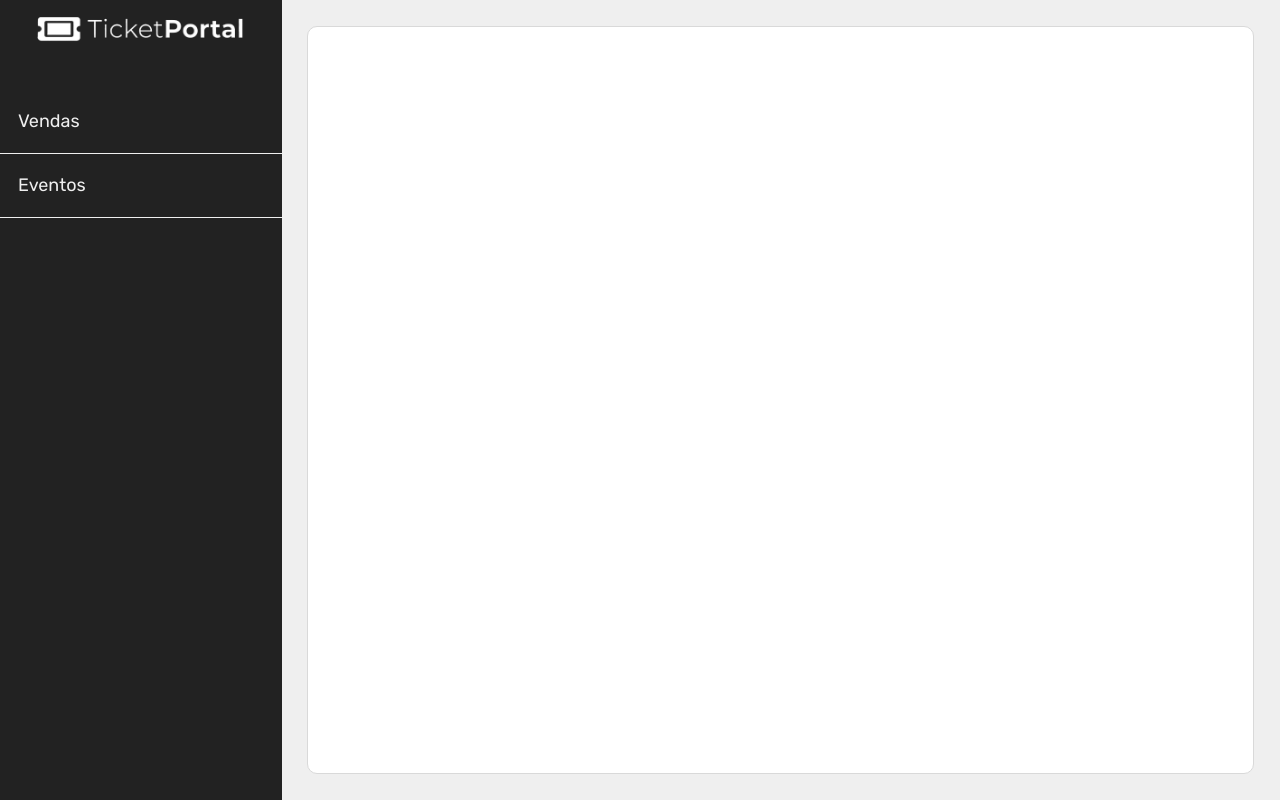
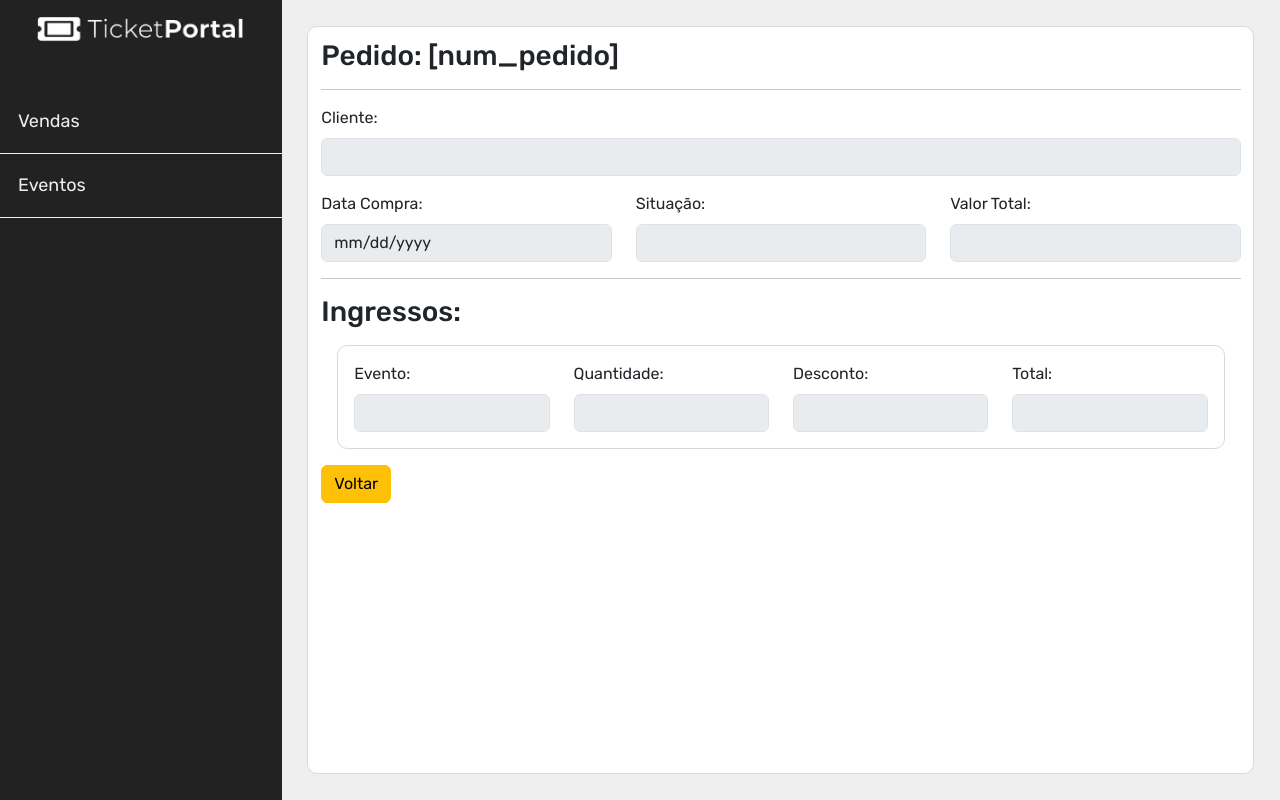
Before and after one commit to felipevendrami/ticketportal.painel.com.br, a React (Create React App) app: page /vendas/pedido in a window 1280 px wide. Built offline with nearby package versions, Linux system fonts and the light colour scheme.

Commit message:
Tipo ingresso; Vendas;

```diff
--- a/src/App.js
+++ b/src/App.js
@@ -6,6 +6,8 @@ import VendasList from "./pages/VendasList";
 import EventosList from "./pages/EventosList";
 import TipoIngressoList from "./pages/TipoIngressoList";
 import NovoEvento from "./pages/NovoEvento";
+import NovoTipoIngresso from "./pages/NovoTipoIngresso";
+import Pedido from "./pages/Pedido";
 
 function App() {
   return (
@@ -25,8 +27,14 @@ function App() {
           <Route exact path="/eventos/novo_evento">
             <NovoEvento />
           </Route>
-          <Route exact path="/eventos/tipo_ticket">
+          <Route exact path="/eventos/tipo_ingresso">
             <TipoIngressoList />
+          </Route>
+          <Route exact path="/eventos/tipo_ingresso/novo_tipo_ingresso">
+            <NovoTipoIngresso />
+          </Route>
+          <Route exact path="/vendas/pedido">
+            <Pedido />
           </Route>
         </Container>
       </Switch>
--- /dev/null
+++ b/src/components/layout/PedidoItem.jsx
@@ -0,0 +1,55 @@
+import styles from "./PedidoItem.module.css";
+import Col from "react-bootstrap/Col";
+import Form from "react-bootstrap/Form";
+import Row from "react-bootstrap/Row";
+
+function PedidoItem() {
+  return (
+    <div className={styles.item}>
+      <Row>
+        <Form.Group as={Col}>
+          <Form.Label>Evento:</Form.Label>
+          <Form.Control
+            name="evento"
+            id="evento"
+            type="text"
+            disabled
+            readOnly
+          />
+          </Form.Group>
+          <Form.Group as={Col}>
+          <Form.Label>Quantidade:</Form.Label>
+          <Form.Control
+            name="quantidade"
+            id="quantidade"
+            type="text"
+            disabled
+            readOnly
+          />
+          </Form.Group>
+          <Form.Group as={Col}>
+          <Form.Label>Desconto:</Form.Label>
+          <Form.Control
+            name="desconto"
+            id="desconto"
+            type="text"
+            disabled
+            readOnly
+          />
+          </Form.Group>
+          <Form.Group as={Col}>
+          <Form.Label>Total:</Form.Label>
+          <Form.Control
+            name="total"
+            id="total"
+            type="text"
+            disabled
+            readOnly
+          />
+          </Form.Group>
+      </Row>
+    </div>
+  );
+}
+
+export default PedidoItem;
--- /dev/null
+++ b/src/components/layout/PedidoItem.module.css
@@ -0,0 +1,6 @@
+.item{
+    margin: 1em;
+    padding: 1em;
+    border-radius: 10px;
+    border: 1px #d9d9d9 solid;
+}
--- a/src/pages/EventosList.jsx
+++ b/src/pages/EventosList.jsx
@@ -8,15 +8,15 @@ function EventosList() {
     <>
       <h3>Seus Eventos</h3>
       <hr />
-      <div className={styles.div_acoes}>
+      <div>
         <Link to="/eventos/novo_evento">
           <Button variant="success">Novo Evento</Button>{" "}
         </Link>
         <Button variant="primary">Alterar Evento</Button>{" "}
         <Button variant="info">Visualizar Evento</Button>{" "}
         <Button variant="danger">Excluir Evento</Button>{" "}
-        <Link to="/eventos/tipo_ticket">
-          <Button variant="secondary">Tickets</Button>{" "}
+        <Link to="/eventos/tipo_ingresso">
+          <Button variant="secondary">Ingressos</Button>{" "}
         </Link>
       </div>
       <hr />
--- /dev/null
+++ b/src/pages/NovoTipoIngresso.jsx
@@ -0,0 +1,89 @@
+import { Link } from "react-router-dom";
+import Button from "react-bootstrap/Button";
+import Col from "react-bootstrap/Col";
+import Form from "react-bootstrap/Form";
+import Row from "react-bootstrap/Row";
+
+function NovoTipoIngresso() {
+  return (
+    <>
+      <h3>Novo Lote</h3>
+      <hr />
+      <Form>
+      <Row className="mb-3">
+          <Form.Group as={Col} controlId="formGridEvento">
+            <Form.Label>Evento:</Form.Label>
+            <Form.Control
+              name="evento"
+              id="evento"
+              type="text"
+              required
+              disabled
+            />
+          </Form.Group>
+        </Row>
+        <Row className="mb-3">
+          <Form.Group as={Col} controlId="formGridTituloIngresso">
+            <Form.Label>Titulo Ingresso:</Form.Label>
+            <Form.Control
+              name="titulo_ingresso"
+              id="titulo_ingresso"
+              type="text"
+              minLength={3}
+              maxLength={100}
+              required
+            />
+          </Form.Group>
+          <Form.Group as={Col} controlId="formGridNumeroLote">
+            <Form.Label>Número Lote:</Form.Label>
+            <Form.Control
+              name="num_lote"
+              id="num_lote"
+              type="number"
+              required
+            />
+          </Form.Group>
+          <Form.Group as={Col} controlId="formGridQuantidade">
+            <Form.Label>Quantidade Ingressos:</Form.Label>
+            <Form.Control
+              name="qnt_ingressos"
+              id="qnt_ingressos"
+              type="number"
+              required
+            />
+          </Form.Group>
+        </Row>
+        <Row className="mb-3">
+          <Form.Group as={Col} controlId="formGridValor">
+            <Form.Label>Valor (R$):</Form.Label>
+            <Form.Control
+              name="valor"
+              id="valor"
+              type="text"
+              placeholder="Insira valor monetário"
+              required
+            />
+          </Form.Group>
+          <Form.Group as={Col} controlId="formGridNumeroDesconto">
+            <Form.Label>Desconto (R$):</Form.Label>
+            <Form.Control
+              name="desconto"
+              id="desconto"
+              type="text"
+              placeholder="Insira valor monetário"
+              required
+            />
+          </Form.Group>
+        </Row>
+        <Link to="/eventos/tipo_ingresso">
+          <Button variant="warning">Voltar</Button>{" "}
+        </Link>
+        <Button variant="success" type="submit">
+          Confirmar
+        </Button>
+      </Form>
+    </>
+  );
+}
+
+export default NovoTipoIngresso;
--- /dev/null
+++ b/src/pages/Pedido.jsx
@@ -0,0 +1,69 @@
+import { Link } from "react-router-dom";
+import Button from "react-bootstrap/Button";
+import Col from "react-bootstrap/Col";
+import Form from "react-bootstrap/Form";
+import Row from "react-bootstrap/Row";
+import PedidoItem from "../components/layout/PedidoItem";
+
+function Pedido() {
+  return (
+    <>
+      <h3>Pedido: [num_pedido]</h3>
+      <hr />
+      <Row className="mb-3">
+        <Form.Group as={Col} controlId="formGridCliente">
+          <Form.Label>Cliente:</Form.Label>
+          <Form.Control
+            name="cliente"
+            id="cliente"
+            type="text"
+            disabled
+            readOnly
+          />
+        </Form.Group>
+      </Row>
+      <Row className="mb-3">
+      <Form.Group as={Col} controlId="formGridData">
+            <Form.Label>Data Compra:</Form.Label>
+            <Form.Control
+              name="data_compra"
+              id="data_compra"
+              type="date"
+              disabled
+              readOnly
+            />
+          </Form.Group>
+          <Form.Group as={Col} controlId="formGridSituacao">
+            <Form.Label>Situação:</Form.Label>
+            <Form.Control
+              name="situacao"
+              id="situacao"
+              type="text"
+              disabled
+              readOnly
+            />
+          </Form.Group>
+          <Form.Group as={Col} controlId="formGridValorTotal">
+            <Form.Label>Valor Total:</Form.Label>
+            <Form.Control
+              name="valor_total"
+              id="valor_total"
+              type="text"
+              disabled
+              readOnly
+            />
+          </Form.Group>
+      </Row>
+      <hr />
+      <h3>Ingressos:</h3>
+      <div>
+        <PedidoItem />
+      </div>
+      <Link to="/vendas">
+        <Button variant="warning">Voltar</Button>{" "}
+      </Link>
+    </>
+  );
+}
+
+export default Pedido;
--- a/src/pages/TipoIngressoList.jsx
+++ b/src/pages/TipoIngressoList.jsx
@@ -1,10 +1,27 @@
+import { Link } from "react-router-dom";
 import styles from "./TipoIngressoList.module.css";
-import Container from "../components/layout/Container";
+import Grid from "../components/layout/Grid.tsx";
+import Button from "react-bootstrap/Button";
 
-function TipoIngressoList(){
-    return(
-        <h2>TipoTikets Page</h2>
-    );
+function TipoIngressoList() {
+  return (
+    <>
+      <h3>Ingressos do Evento</h3>
+      <hr />
+      <div>
+        <Link to="/eventos/tipo_ingresso/novo_tipo_ingresso">
+          <Button variant="success">Novo Lote</Button>{" "}
+        </Link>
+        <Button variant="primary">Alterar Lote</Button>{" "}
+        <Button variant="info">Visualizar Lote</Button>{" "}
+        <Button variant="danger">Excluir Lote</Button>{" "}
+      </div>
+      <hr />
+      <div>
+        <Grid />
+      </div>
+    </>
+  );
 }
 
 export default TipoIngressoList;
--- a/src/pages/VendasList.jsx
+++ b/src/pages/VendasList.jsx
@@ -1,10 +1,22 @@
+import { Link } from "react-router-dom";
 import styles from "./VendasList.module.css";
-import Container from "../components/layout/Container";
+import Grid from "../components/layout/Grid.tsx";
+import Button from "react-bootstrap/Button";
 
 function VendasList() {
   return (
     <>
-      <h2>Vendas Page</h2>
+      <h3>Vendas</h3>
+      <hr />
+      <div>
+        <Link to="/vendas/pedido">
+          <Button variant="info">Visualizar Pedido</Button>{" "}
+        </Link>
+      </div>
+      <hr />
+      <div>
+        <Grid />
+      </div>
     </>
   );
 }
```
